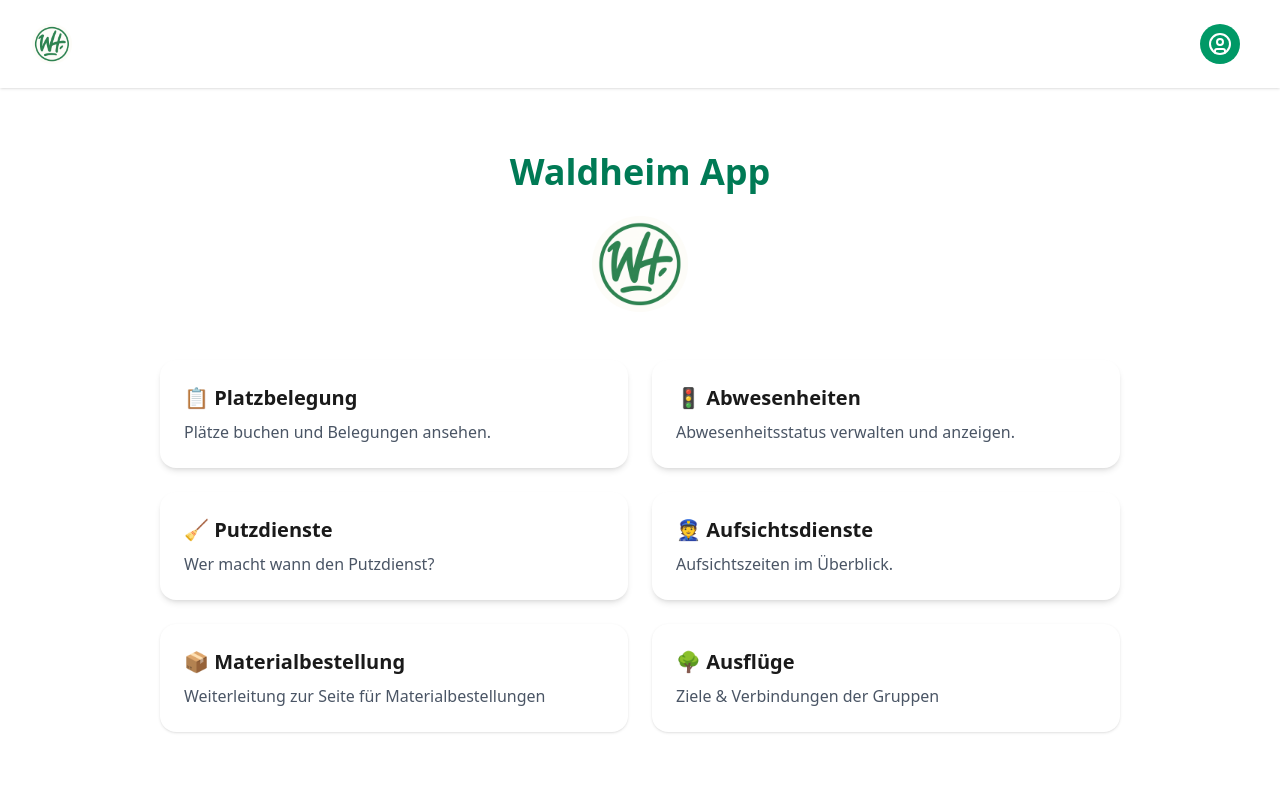
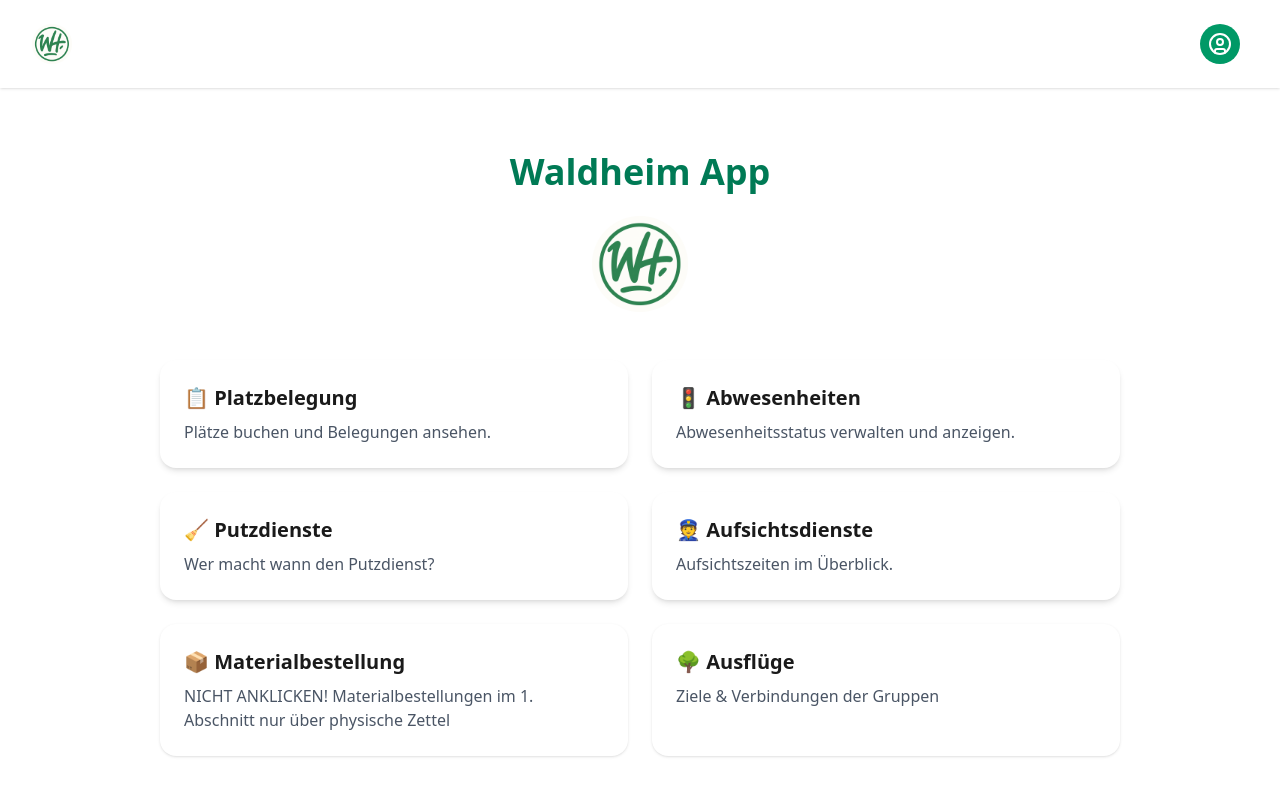
Before and after one commit to AfUGetTogether/waldheim-app, a Next.js app: page / in a window 1280 px wide. Shown: the top 796 px of the page. Built offline with nearby package versions, Linux system fonts and the light colour scheme.

Commit message:
Ausflüge

```diff
--- a/src/app/page.js
+++ b/src/app/page.js
@@ -61,13 +61,13 @@ export default function HomePage() {
         </Link>
 
         <a
-          href="https://www.kruschd.de"
+          href="https://www.youtube.com/watch?v=E4WlUXrJgy4"
           target="_blank"
           rel="noopener noreferrer"
           className="block bg-white p-6 rounded-2xl shadow hover:shadow-lg hover:bg-emerald-50 transition"
         >
           <h2 className="text-xl font-semibold mb-2">📦 Materialbestellung</h2>
-          <p className="text-gray-600">Weiterleitung zur Seite für Materialbestellungen</p>
+          <p className="text-gray-600">NICHT ANKLICKEN! Materialbestellungen im 1. Abschnitt nur über physische Zettel</p>
         </a>
 
         <Link href="/ausfluege" className="block bg-white p-6 rounded-2xl shadow hover:shadow-lg hover:bg-emerald-50 transition">
```
